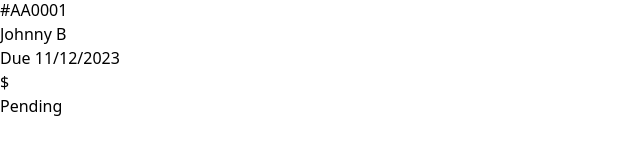
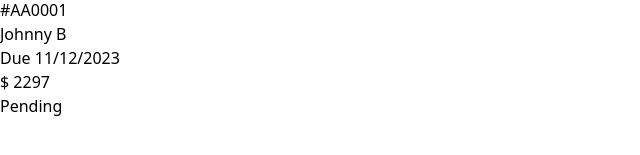
Before and after one commit to waldekglaz/fem-invoice-app, a React (Vite) app: page /invoices in a window 1280 px wide. Shown: the part 189-344 px from the top of the page, without its empty margins (0-640 px from the left). Built offline with nearby package versions, Linux system fonts and the light colour scheme.

Commit message:
InvoiceSummary total fixed

```diff
--- a/src/components/InvoiceSummary.tsx
+++ b/src/components/InvoiceSummary.tsx
@@ -1,19 +1,25 @@
 export type InvoiceSummaryProps = {
-  id: string
-  name: string
-  date: string
-  total: number
-  status: 'Paid' | 'Pending'
-}
+  id: string;
+  name: string;
+  date: string;
+  status: "Paid" | "Pending";
+  currency: string;
+  total: number;
+  items: unknown[];
+};
 
 function InvoiceSummary({
   id,
   name,
   date,
-  total,
   status,
   currency,
+  total,
+  items,
 }: InvoiceSummaryProps) {
+  const grandTotal = items.reduce((sum, item) => {
+    return sum + item.qty * item.price;
+  }, 0);
   return (
     <div className="bg-white rounded-lg p-6 mb-4 md:flex md:items-center md:justify-evenly">
       <div className="flex justify-between items-center">
@@ -27,20 +33,21 @@ function InvoiceSummary({
         <div className="md:flex md:items-center">
           <div className="text-sm text-violet-400 md:mr-20">Due {date}</div>
           <div className="font-bold text-sky-950 mt-2 md:mt-0 md:mr-10">
-            {currency} {total}
+            {currency} {grandTotal}
           </div>
         </div>
         <div
           className={`font-bold px-7 py-3 rounded-md ${
-            status === 'Paid'
-              ? 'text-green-500 bg-green-100'
-              : 'text-orange-500 bg-orange-100'
-          }`}>
+            status === "Paid"
+              ? "text-green-500 bg-green-100"
+              : "text-orange-500 bg-orange-100"
+          }`}
+        >
           {status}
         </div>
       </div>
     </div>
-  )
+  );
 }
 
-export default InvoiceSummary
+export default InvoiceSummary;
--- a/src/pages/InvoiceDetails.tsx
+++ b/src/pages/InvoiceDetails.tsx
@@ -37,7 +37,7 @@ function InvoiceDetails() {
   const grandTotal = items.reduce((sum, item) => {
     return sum + item.qty * item.price;
   }, 0);
-  console.log(grandTotal, "grandTodatl");
+
   console.log(invoiceData);
   return (
     <div className="px-6 pt-8 ">
--- a/src/redux/slices/invoicesSlice.ts
+++ b/src/redux/slices/invoicesSlice.ts
@@ -4,6 +4,7 @@ type TListItems = {
   name: string;
   qty: number;
   price: number;
+  total?: number;
 };
 
 export interface IInvoice {
```
